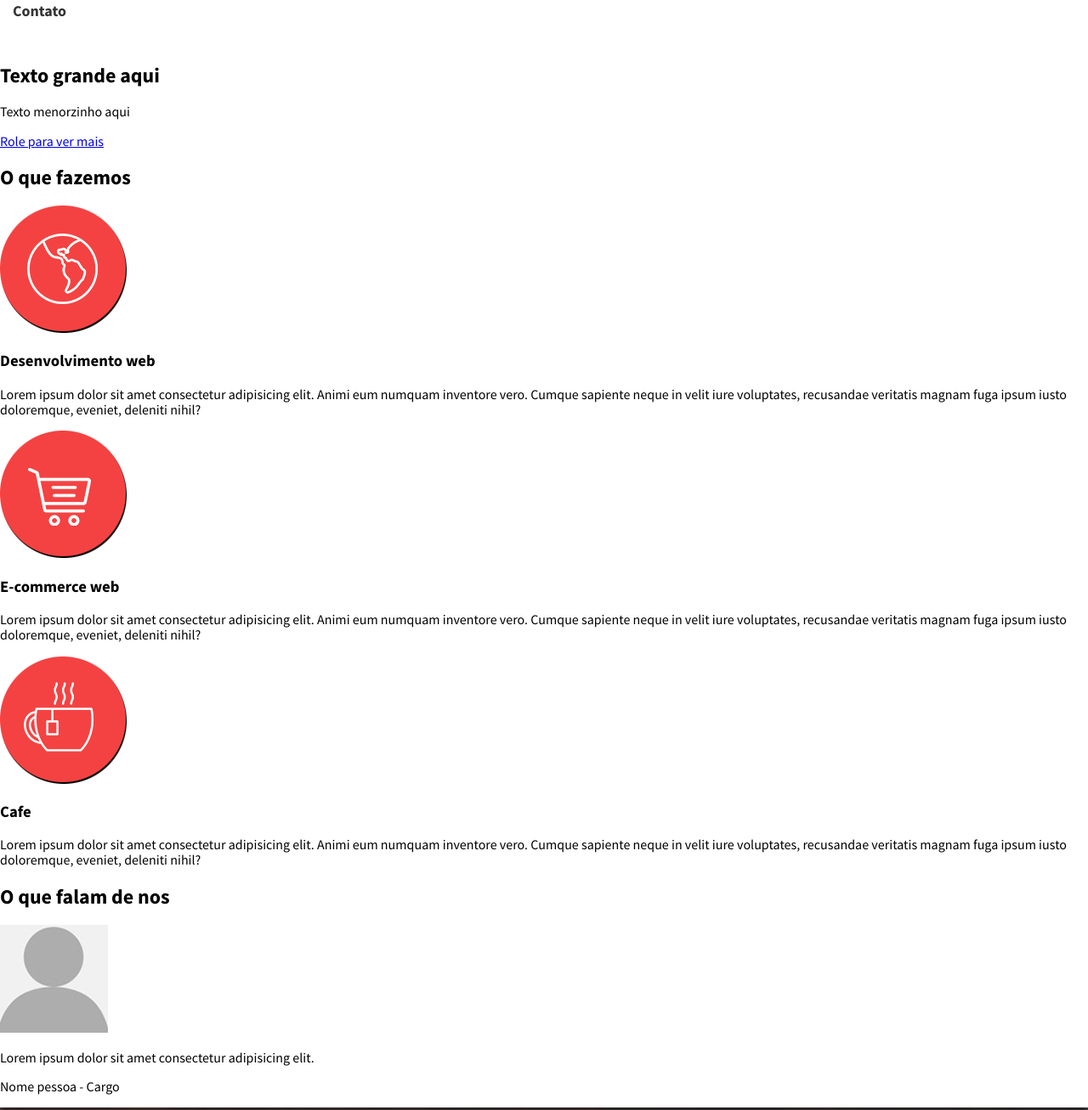
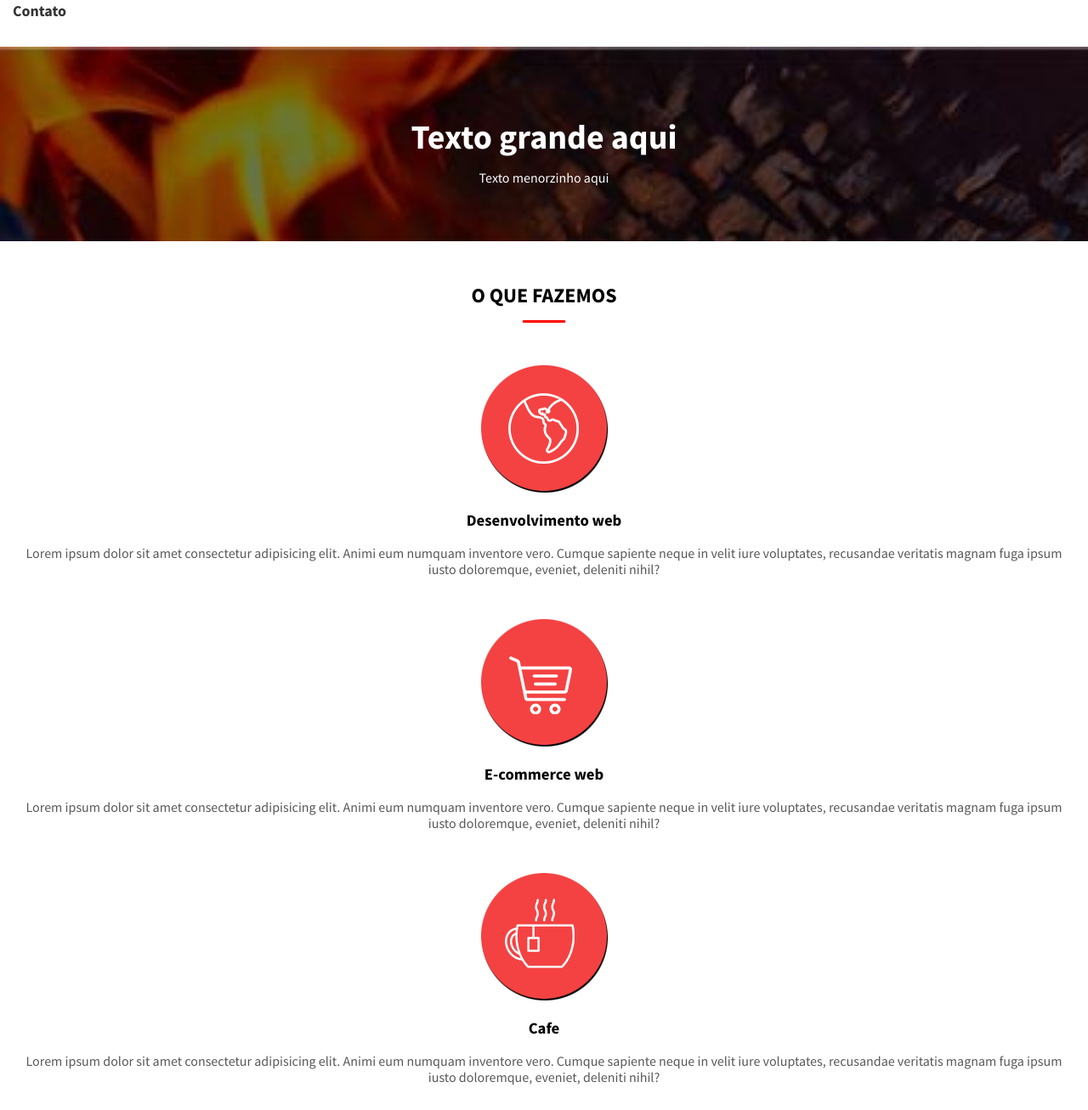
Before and after one commit to paulo9405/html-css-js, a plain HTML site: page w-projeto/index.html in a window 1280 px wide. Shown: the part 173-1480 px from the top of the page at 85% size. Drawn offline with Linux system fonts and the light colour scheme.

Commit message:
Estilizando home

```diff
--- /dev/null
+++ b/w-projeto/css/style-home.css
@@ -0,0 +1,92 @@
+.cabecalho-home{
+    background: url('../img/cabecalho-home-bg.jpg') black no-repeat;
+    background-size: cover; /*para ocupar toda a area do cabecalho*/
+    color: white;
+    text-align: center;
+    padding: 50px 0; /*50px em cima e em baixo, 0 nas laterais*/
+}
+
+.cabecalho-home__titulo{
+    font-size: 40px;
+    margin-bottom: 0;
+}
+
+.cabecalho-home__role{
+    display: none;
+}
+
+.home__titulo{
+    text-align: center;
+    text-transform: uppercase;
+    margin-bottom: 50px;
+}
+
+/*Seletor de pseudo elemento*/
+.home__titulo::after{
+    content: '';
+    display: block;
+    width: 50px;
+    height: 3px;
+    background-color: red;
+    margin: 0 auto;
+    margin-top: 15px;
+}
+
+.home__titulo--branco::after{
+    background-color: white;
+}
+
+.servicos{
+    padding: 30px 0;
+}
+
+
+.servicos__item{
+    text-align: center;
+    padding: 0 15px;
+    margin-bottom: 50px;
+}
+
+.servicos__texto{
+    color: #585858;
+}
+
+.depoimentos{
+    background-color: #dd3f3f;
+    background-image: url(../img/cabecalho-pagina-bg.jpg);
+    background-attachment: fixed;
+    color: white;
+    padding: 30px 0;
+}
+
+.depoimentos__titulo{
+    padding: 0 15px;
+}
+
+.depoimentos__img{
+    margin: 0 auto;
+    display: block;
+    box-shadow: 3px 3px 0 black;
+    margin-bottom: 30px;
+}
+
+.depoimentos__texto{
+    line-height: 24px;
+    margin-bottom: 30px;
+}
+
+.depoimentos__texto::before{
+    background: url('../img/aspas.png') no-repeat;
+    content: '';
+    display: inline-block;
+    width: 25px;
+    height: 23px;
+    margin-right: 5px;
+}
+
+
+.depoimentos__pessoa{
+    text-align: center;
+    font-weight: bold;
+    font-style: italic;
+}
--- a/w-projeto/css/style.css
+++ b/w-projeto/css/style.css
@@ -16,6 +16,13 @@ img{
     font-family: "Source Sans Pro";
     src: url('../fonts/source-sans-pro/SourceSansPro-Bold.otf');
     font-weight: bold;
+}
+
+@font-face{
+    font-family: "Source Sans Pro";
+    src: url('../fonts/source-sans-pro/SourceSansPro-BoldIt.otf');
+    font-weight: bold;
+    font-style: italic;
 }
 
 body{
--- a/w-projeto/index.html
+++ b/w-projeto/index.html
@@ -7,6 +7,7 @@
     <title>Design Responsivo</title>
     <link rel="stylesheet" href="css/normalize.css">
     <link rel="stylesheet" href="css/style.css">
+    <link rel="stylesheet" href="css/style-home.css">
 
 </head>
 <body>
@@ -23,35 +24,35 @@
         </nav>
     </header>
     <main>
-        <header>
-            <h2>Texto grande aqui</h2>
-            <p>Texto menorzinho aqui</p>
-            <a href="#servicos">Role para ver mais</a>
+        <header class="cabecalho-home">
+            <h2 class="cabecalho-home__titulo">Texto grande aqui</h2>
+            <p class="cabecalho-home__subtitulo">Texto menorzinho aqui</p>
+            <a  class="cabecalho-home__role" href="#servicos">Role para ver mais</a>
         </header>
-        <section id="servicos"><!--Seção serviços-->
-            <h2>O que fazemos</h2>
-            <section>
+        <section id="servicos" class="servicos"><!--Seção serviços-->
+            <h2 class="home__titulo">O que fazemos</h2>
+            <section class="servicos__item">
                 <img src="img/icone-desenvolvimento-web.png" alt="Icone planeta terra">
                 <h3>Desenvolvimento web</h3>
-                <p>Lorem ipsum dolor sit amet consectetur adipisicing elit. Animi eum numquam inventore vero. Cumque sapiente neque in velit iure voluptates, recusandae veritatis magnam fuga ipsum iusto doloremque, eveniet, deleniti nihil?</p>
+                <p class="servicos__texto">Lorem ipsum dolor sit amet consectetur adipisicing elit. Animi eum numquam inventore vero. Cumque sapiente neque in velit iure voluptates, recusandae veritatis magnam fuga ipsum iusto doloremque, eveniet, deleniti nihil?</p>
             </section>
-            <section>
+            <section class="servicos__item">
                 <img src="img/icone-carrinho-compras.png" alt="Icone carrinho de compras">
                 <h3>E-commerce web</h3>
-                <p>Lorem ipsum dolor sit amet consectetur adipisicing elit. Animi eum numquam inventore vero. Cumque sapiente neque in velit iure voluptates, recusandae veritatis magnam fuga ipsum iusto doloremque, eveniet, deleniti nihil?</p>
+                <p class="servicos__texto">Lorem ipsum dolor sit amet consectetur adipisicing elit. Animi eum numquam inventore vero. Cumque sapiente neque in velit iure voluptates, recusandae veritatis magnam fuga ipsum iusto doloremque, eveniet, deleniti nihil?</p>
             </section>
-            <section>
+            <section class="servicos__item">
                 <img src="img/icone-cafe.png" alt="Icone xicara de cafe">
                 <h3>Cafe</h3>
-                <p>Lorem ipsum dolor sit amet consectetur adipisicing elit. Animi eum numquam inventore vero. Cumque sapiente neque in velit iure voluptates, recusandae veritatis magnam fuga ipsum iusto doloremque, eveniet, deleniti nihil?</p>
+                <p class="servicos__texto">Lorem ipsum dolor sit amet consectetur adipisicing elit. Animi eum numquam inventore vero. Cumque sapiente neque in velit iure voluptates, recusandae veritatis magnam fuga ipsum iusto doloremque, eveniet, deleniti nihil?</p>
             </section>
         </section><!--Fim seção serviços-->
-        <section><!--Seção Depoimentos-->
-            <h2>O que falam de nos</h2>
-            <section>
-                <img src="img/depoimentos/pessoa-1.jpg" alt="Foto da pessoa x">
-                <p>Lorem ipsum dolor sit amet consectetur adipisicing elit.</p>
-                <p>Nome pessoa - Cargo</p>
+        <section class="depoimentos"><!--Seção Depoimentos-->
+            <h2 class="home__titulo home__titulo--branco">O que falam de nos</h2>
+            <section class="depoimentos__item">
+                <img class="depoimentos__img" src="img/depoimentos/pessoa-1.jpg" alt="Foto da pessoa x">
+                <p class="depoimentos__texto">Lorem ipsum dolor sit amet consectetur adipisicing elit.</p>
+                <p class="depoimentos__pessoa">Nome pessoa - Cargo</p>
             </section>
         </section>
     </main>
```
